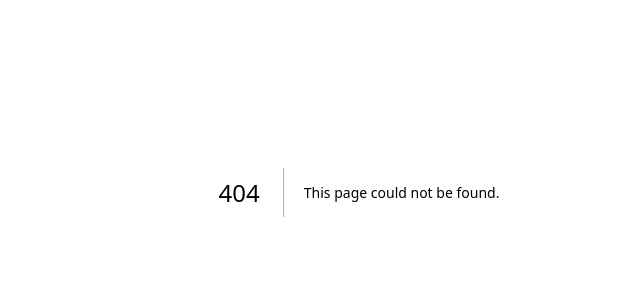
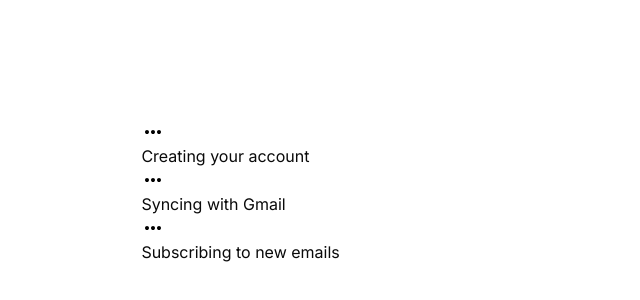
Before and after one commit to jay-see-jay/drifter, a Next.js app in the folder frontend/: page /onboarding in a window 1280 px wide. Before the commit this address had no page. Shown: the part 208-508 px from the top of the page, without its empty margins (281-921 px from the left). Built offline with nearby package versions, Linux system fonts and the light colour scheme.

Commit message:
Vertically center onboarding steps and include elipsis

```diff
--- a/frontend/src/app/layout.tsx
+++ b/frontend/src/app/layout.tsx
@@ -17,8 +17,12 @@
 }) {
   return (
 	  <ClerkProvider>
-	  	<html lang="en">
-		    <body className={inter.className}>{children}</body>
+	  	<html lang="en" className='h-full'>
+		    <body
+				className={[inter.className, 'h-full'].join(' ')}
+				>
+				{children}
+			</body>
 	    </html>
 	  </ClerkProvider>
   )
--- /dev/null
+++ b/frontend/src/app/onboarding/layout.tsx
@@ -0,0 +1,19 @@
+export default function OnboardingLayout({
+	children,
+}: {
+	children: React.ReactNode
+}) {
+
+	const classes = [
+		'h-full',
+		'ml-[33%]',
+		'flex',
+		'items-center'
+	]
+
+	return (
+		<section className={classes.join(' ')}>
+			{children}
+		</section>
+	)
+}
--- /dev/null
+++ b/frontend/src/app/onboarding/page.tsx
@@ -0,0 +1,17 @@
+import OnboardingStep from '@/app/onboarding/step';
+
+const steps = [
+	'Creating your account',
+	'Syncing with Gmail',
+	'Subscribing to new emails'
+]
+
+export default function Onboarding() {
+	return (
+		<ul>
+			{steps.map((step, index) => {
+				return <OnboardingStep key={index} step={step} />
+			})}
+		</ul>
+	)
+}
--- /dev/null
+++ b/frontend/src/app/onboarding/step.tsx
@@ -0,0 +1,14 @@
+import MoreHoriz from '@/components/icons/moreHoriz'
+
+type OnboardingStepProps = {
+	step: string
+}
+
+export default function OnboardingStep({ step }: OnboardingStepProps) {
+	return (
+		<>
+			<MoreHoriz />
+			<li>{step}</li>
+		</>
+		)
+}
--- /dev/null
+++ b/frontend/src/components/icons/MoreHoriz.tsx
@@ -0,0 +1,12 @@
+export default function MoreHoriz() {
+	return (
+		<svg
+			xmlns="http://www.w3.org/2000/svg"
+			height="24"
+			viewBox="0 -960 960 960"
+			width="24"
+			>
+			<path d="M240-400q-33 0-56.5-23.5T160-480q0-33 23.5-56.5T240-560q33 0 56.5 23.5T320-480q0 33-23.5 56.5T240-400Zm240 0q-33 0-56.5-23.5T400-480q0-33 23.5-56.5T480-560q33 0 56.5 23.5T560-480q0 33-23.5 56.5T480-400Zm240 0q-33 0-56.5-23.5T640-480q0-33 23.5-56.5T720-560q33 0 56.5 23.5T800-480q0 33-23.5 56.5T720-400Z"/>
+		</svg>
+	)
+}
```
